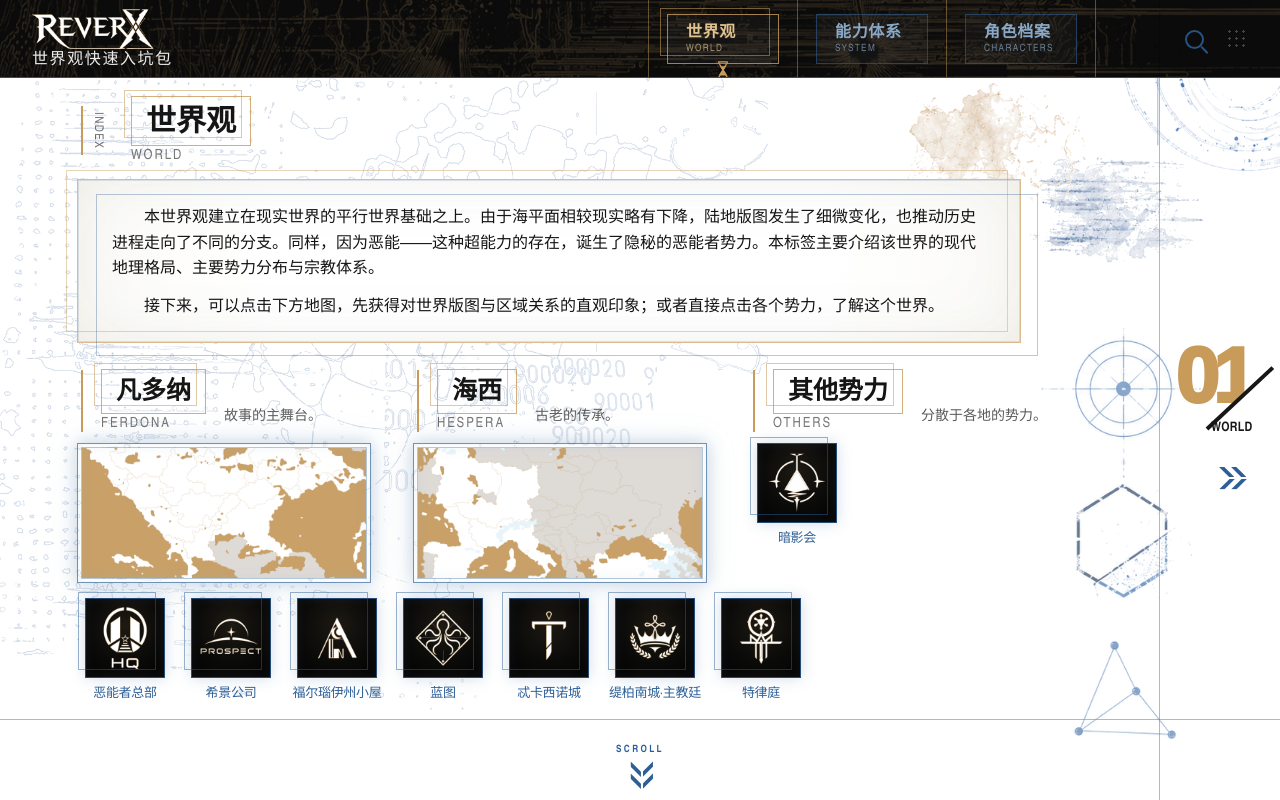
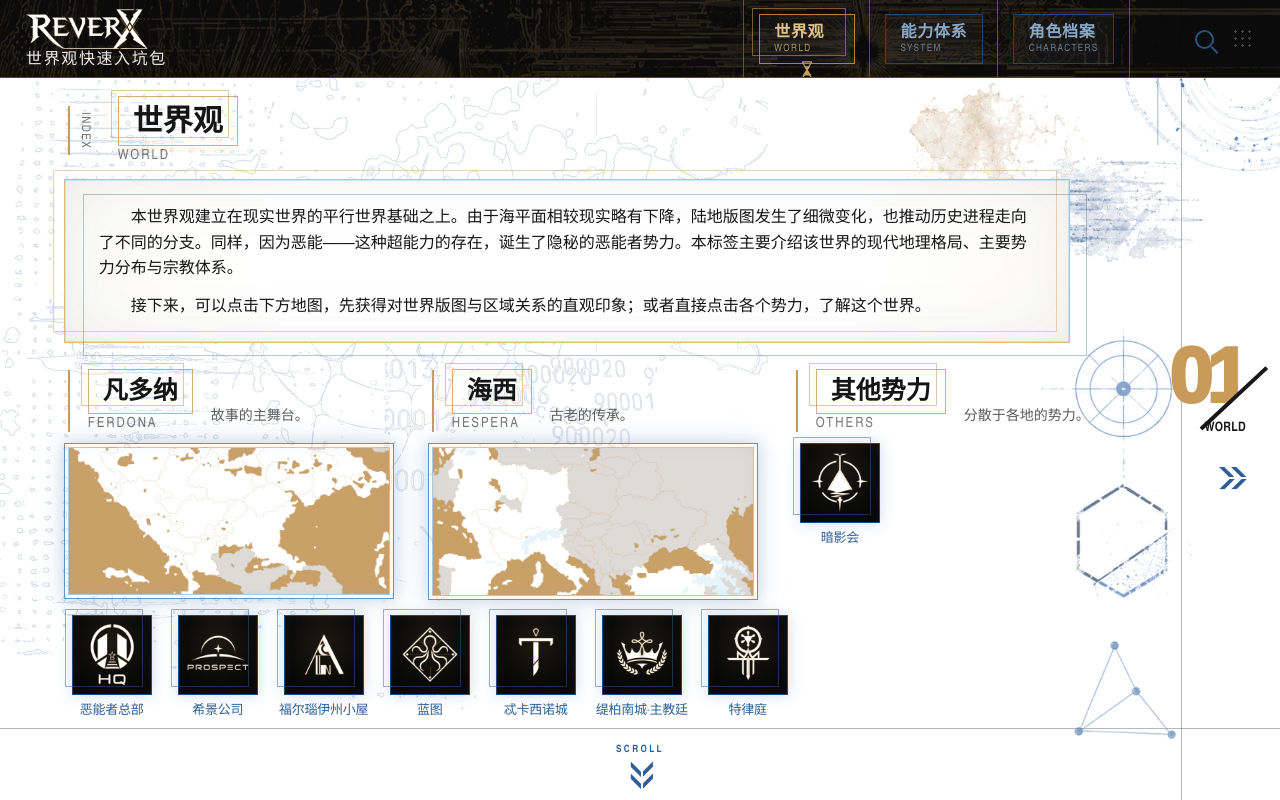
Before and after one commit to ruoyangw-030201/reverx-wiki, an Astro site: page /world in a window 1280 px wide. Built offline with nearby package versions, Linux system fonts and the light colour scheme; Astro itself is replaced by a stand-in of ours.

Commit message:
Ajust Size & FavSVG

```diff
--- a/src/layouts/BaseLayout.astro
+++ b/src/layouts/BaseLayout.astro
@@ -12,6 +12,7 @@
     <meta charset="UTF-8" />
     <meta name="viewport" content="width=device-width, initial-scale=1.0" />
     <meta name="description" content={description} />
+    <link rel="icon" type="image/svg+xml" sizes="any" href="/reverx-favicon.svg" />
     <title>ReverX世界观快速入坑包</title>
   </head>
 
--- a/src/styles/archive-heading.css
+++ b/src/styles/archive-heading.css
@@ -8,7 +8,7 @@
   row-gap: 2px;
   width: fit-content;
   max-width: min(720px, calc(100% - 112px));
-  margin: 4px 0 0 72px;
+  margin: 4px 0 0 var(--archive-heading-offset-x, clamp(48px, 4.586vw, 72px));
   padding: 0 4px;
   color: var(--color-ink);
   scroll-margin-top: 112px;
--- a/src/styles/archive/layout.css
+++ b/src/styles/archive/layout.css
@@ -12,25 +12,32 @@
 /* ========== shell ========== */
 
 .archive-shell {
+  --archive-sidebar-track: clamp(190px, 13.758vw, 216px);
+  --archive-shell-gap: clamp(28px, 2.675vw, 42px);
+  --archive-shell-pad-top: clamp(18px, 1.529vw, 24px);
+  --archive-shell-pad-right: clamp(24px, 2.548vw, 40px);
   position: relative;
   z-index: 12;
   display: grid;
-  grid-template-columns: 216px minmax(0, 1fr);
+  grid-template-columns: var(--archive-sidebar-track) minmax(0, 1fr);
   align-items: start;
-  gap: 42px;
-  padding: 24px 40px 160px 0;
+  gap: var(--archive-shell-gap);
+  padding: var(--archive-shell-pad-top) var(--archive-shell-pad-right) 160px 0;
 }
 
 /* ========== content frame ========== */
 
 .archive-content-area {
+  --archive-content-outset-x: clamp(48px, 4.586vw, 72px);
+  --archive-content-outset-width: clamp(58px, 5.478vw, 86px);
+  --archive-heading-offset-x: var(--archive-content-outset-x);
   --archive-heading-frame-offset: -84px;
   --archive-section-gap: 0px;
   position: relative;
   min-height: 0;
-  width: calc(100% + 86px);
+  width: calc(100% + var(--archive-content-outset-width));
   margin-top: 0;
-  margin-left: -72px;
+  margin-left: calc(var(--archive-content-outset-x) * -1);
   padding: 0 0 120px 0;
   z-index: 2;
 }
--- a/src/styles/content/content-frame.css
+++ b/src/styles/content/content-frame.css
@@ -1,5 +1,5 @@
 .content-frame-unit {
-  --content-frame-offset-x: 72px;
+  --content-frame-offset-x: clamp(48px, 4.586vw, 72px);
   --content-frame-main-right: calc(19.5% + var(--content-frame-offset-x));
   position: relative;
   width: 100%;
@@ -9,7 +9,7 @@
   --content-frame-edge-gold: rgba(200, 155, 90, 0.74);
   --content-frame-edge-russet: rgba(143, 93, 53, 0.74);
   --content-frame-edge-blue: rgba(45, 95, 150, 0.68);
-  --content-frame-offset-x: 72px;
+  --content-frame-offset-x: clamp(48px, 4.586vw, 72px);
   --content-frame-offset-y: 28px;
   --content-frame-box-height: 250px;
   --content-frame-frame-top: 126px;
@@ -34,6 +34,11 @@
   --content-frame-body-right: calc(23% + 36px + var(--content-frame-offset-x));
   --content-frame-icon-top: 34px;
   --content-frame-icon-right: 18px;
+  --content-frame-icon-stack-width: clamp(230px, 19.108vw, 300px);
+  --content-frame-icon-stack-height: clamp(270px, 22.42vw, 352px);
+  --content-frame-icon-image-width: clamp(190px, 15.924vw, 250px);
+  --content-frame-icon-image-multiple-width: clamp(116px, 9.554vw, 150px);
+  --content-frame-figure-height: clamp(650px, 63.694vw, 1000px);
   position: relative;
   width: 100%;
   min-height: max(var(--content-frame-visual-height), var(--content-frame-measure-height));
@@ -52,7 +57,11 @@
 }
 
 .content-frame:has(.content-frame-measure-layer .content-frame-icon-stack) {
-  --content-frame-measure-height: calc(var(--content-frame-icon-top) + 352px);
+  --content-frame-measure-height: calc(var(--content-frame-icon-top) + var(--content-frame-icon-stack-height));
+}
+
+.content-frame:has(.content-frame-icon-stack.is-figure) {
+  --content-frame-body-right: max(calc(23% + 36px + var(--content-frame-offset-x)), 360px);
 }
 
 .content-frame-decor-underlay {
@@ -171,8 +180,8 @@
   right: var(--content-frame-icon-right);
   top: var(--content-frame-icon-top);
   z-index: 5;
-  width: 300px;
-  height: var(--content-frame-icon-stack-height, 352px);
+  width: var(--content-frame-icon-stack-width);
+  height: var(--content-frame-icon-stack-height);
   isolation: isolate;
 }
 
@@ -281,12 +290,12 @@
 
 .content-frame-icon-image {
   display: block;
-  width: 250px;
+  width: var(--content-frame-icon-image-width);
   object-fit: contain;
 }
 
 .content-frame-icon-media.is-multiple .content-frame-icon-image {
-  width: 150px;
+  width: var(--content-frame-icon-image-multiple-width);
 }
 
 .content-frame-icon-media.is-figure {
@@ -308,7 +317,7 @@
 
 .content-frame-icon-media.is-figure .content-frame-icon-image {
   width: auto;
-  height: 1000px;
+  height: var(--content-frame-figure-height);
   max-width: none;
   max-height: none;
   object-fit: contain;
@@ -592,7 +601,7 @@
 }
 
 .content-frame-next-link-standalone {
-  --content-frame-next-right: calc(19.5% + 72px);
+  --content-frame-next-right: calc(19.5% + clamp(48px, 4.586vw, 72px));
   margin: 0 var(--content-frame-next-right) 0 auto;
 }
 
--- a/src/styles/content/content.css
+++ b/src/styles/content/content.css
@@ -24,7 +24,8 @@
 
 .archive-table-wrap {
   width: 100%;
-  overflow: visible;
+  overflow-x: auto;
+  overflow-y: visible;
   margin: 14px 0 22px;
 }
 
--- a/src/styles/headbar.css
+++ b/src/styles/headbar.css
@@ -1,15 +1,23 @@
 /* ========== shared headbar ========== */
 
 .archive-headbar {
+  --archive-headbar-brand-track: clamp(300px, 30.573vw, 480px);
+  --archive-headbar-actions-track: clamp(96px, 8.917vw, 140px);
+  --archive-headbar-pad-x: clamp(20px, 2.038vw, 32px);
+  --archive-headbar-nav-gap: clamp(10px, 1.146vw, 18px);
+  --archive-headbar-nav-pad-right: clamp(6px, 0.764vw, 12px);
+  --archive-headbar-item-min-width: clamp(96px, 7.134vw, 112px);
+  --archive-headbar-item-pad-x: clamp(12px, 1.146vw, 18px);
+  --archive-headbar-actions-gap: clamp(14px, 1.401vw, 22px);
   position: relative;
   z-index: 20;
   isolation: isolate;
   overflow: hidden;
   height: 78px;
   display: grid;
-  grid-template-columns: 480px 1fr 140px;
+  grid-template-columns: var(--archive-headbar-brand-track) minmax(0, 1fr) var(--archive-headbar-actions-track);
   align-items: center;
-  padding: 0 32px;
+  padding: 0 var(--archive-headbar-pad-x);
   background: rgba(2, 2, 2, 0.96);
   border-bottom: 1px solid rgba(200, 155, 90, 0.42);
 }
@@ -76,11 +84,11 @@
   position: relative;
   display: flex;
   justify-content: flex-end;
-  gap: 18px;
+  gap: var(--archive-headbar-nav-gap);
   height: 100%;
   align-items: center;
   margin-left: auto;
-  padding-right: 12px;
+  padding-right: var(--archive-headbar-nav-pad-right);
 }
 
 .archive-topnav::before {
@@ -106,9 +114,9 @@
   align-items: flex-start;
   justify-content: center;
   gap: 4px;
-  min-width: 112px;
+  min-width: var(--archive-headbar-item-min-width);
   height: 50px;
-  padding: 0 18px;
+  padding: 0 var(--archive-headbar-item-pad-x);
   color: var(--color-blue-light);
   border: 1px solid rgba(45, 95, 150, 0.56);
   background: rgba(255, 255, 255, 0.03);
@@ -197,7 +205,7 @@
   display: flex;
   justify-content: flex-end;
   align-items: center;
-  gap: 22px;
+  gap: var(--archive-headbar-actions-gap);
 }
 
 .archive-search-icon {
--- a/src/styles/index.css
+++ b/src/styles/index.css
@@ -1,4 +1,10 @@
 .archive-index-page {
+  --index-side-rail-width: clamp(88px, 7.643vw, 120px);
+  --index-bottom-rail-height: clamp(60px, 8.889vh, 80px);
+  --index-content-inset-x: clamp(48px, 4.586vw, 72px);
+  --index-intro-gutter-x: clamp(118px, 11.21vw, 176px);
+  --index-grid-gap: clamp(28px, 2.675vw, 42px);
+  --index-character-grid-gap: clamp(24px, 2.166vw, 34px);
   height: 100svh;
   min-height: 0;
   overflow: hidden;
@@ -21,14 +27,14 @@
 .index-fixed-line-vertical {
   top: 0;
   bottom: 0;
-  right: 120px;
+  right: var(--index-side-rail-width);
   width: 1px;
 }
 
 .index-fixed-line-horizontal {
   left: 0;
   right: 0;
-  bottom: 80px;
+  bottom: var(--index-bottom-rail-height);
   height: 1px;
 }
 
@@ -59,7 +65,7 @@
 
 .index-side-mark {
   position: absolute;
-  right: -35px;
+  right: calc(var(--index-side-rail-width) * -0.292);
   top: 50%;
   transform: translateY(-50%);
   width: 154px;
@@ -176,7 +182,8 @@
 }
 
 .archive-index-content {
-  width: calc(100% - 120px);
+  --archive-heading-offset-x: var(--index-content-inset-x);
+  width: calc(100% - var(--index-side-rail-width));
   margin-left: 5px;
   min-height: 0;
   padding-bottom: 0;
@@ -187,8 +194,8 @@
 }
 
 .archive-index-intro-box {
-  width: min(1160px, calc(100% - 176px));
-  margin: 14px 0 0 72px;
+  width: min(1160px, calc(100% - var(--index-intro-gutter-x)));
+  margin: 14px 0 0 var(--index-content-inset-x);
   --content-frame-simple-padding: 24px 34px;
   --content-frame-simple-line-height: 1.7;
 }
@@ -210,27 +217,27 @@
   display: grid;
   grid-template-columns: minmax(0, 1.2fr) minmax(0, 1.2fr) minmax(304px, 0.78fr);
   align-items: start;
-  gap: 42px;
-  width: min(1420px, calc(100% - 144px));
-  margin: 26px 0 0 72px;
+  gap: var(--index-grid-gap);
+  width: min(1420px, calc(100% - (var(--index-content-inset-x) * 2)));
+  margin: 26px 0 0 var(--index-content-inset-x);
 }
 
 .characters-index-grid {
   display: grid;
   grid-template-columns: minmax(0, 1fr);
   align-items: start;
-  gap: 34px;
-  width: min(1280px, calc(100% - 144px));
-  margin: 34px 0 0 72px;
+  gap: var(--index-character-grid-gap);
+  width: min(1280px, calc(100% - (var(--index-content-inset-x) * 2)));
+  margin: 34px 0 0 var(--index-content-inset-x);
 }
 
 .system-index-grid {
   display: grid;
   grid-template-columns: repeat(3, minmax(0, 1fr));
   align-items: start;
-  gap: 42px;
-  width: min(1280px, calc(100% - 144px));
-  margin: 34px 0 0 72px;
+  gap: var(--index-grid-gap);
+  width: min(1280px, calc(100% - (var(--index-content-inset-x) * 2)));
+  margin: 34px 0 0 var(--index-content-inset-x);
 }
 
 .index-section {
@@ -343,8 +350,8 @@
 }
 
 .world-index-entity-strip {
-  width: min(1420px, calc(100% - 144px));
-  margin: 15px 0 0 72px;
+  width: min(1420px, calc(100% - (var(--index-content-inset-x) * 2)));
+  margin: 15px 0 0 var(--index-content-inset-x);
   gap: 16px 10px;
   align-items: flex-start;
 }
--- a/src/styles/secret.css
+++ b/src/styles/secret.css
@@ -25,8 +25,10 @@
 }
 
 .secret-text-box {
-  width: min(980px, calc(100% - 176px));
-  margin: 30px 0 0 72px;
+  --secret-text-offset-x: clamp(48px, 4.586vw, 72px);
+  --secret-text-gutter-x: clamp(118px, 11.21vw, 176px);
+  width: min(980px, calc(100% - var(--secret-text-gutter-x)));
+  margin: 30px 0 0 var(--secret-text-offset-x);
   --content-frame-simple-padding: 44px 56px 52px;
   --content-frame-next-right: 0px;
   --content-frame-simple-line-height: 1.8;
--- a/src/styles/world-map.css
+++ b/src/styles/world-map.css
@@ -66,13 +66,17 @@
 }
 
 .world-map-lower {
+  --world-map-sidebar-track: clamp(190px, 13.758vw, 216px);
+  --world-map-shell-gap: clamp(28px, 2.675vw, 42px);
+  --world-map-shell-pad-top: clamp(18px, 1.529vw, 24px);
+  --world-map-shell-pad-right: clamp(24px, 2.548vw, 40px);
   position: relative;
   z-index: 3;
   display: grid;
-  grid-template-columns: 216px minmax(0, 1fr);
+  grid-template-columns: var(--world-map-sidebar-track) minmax(0, 1fr);
   align-items: start;
-  gap: 42px;
-  padding: 24px 40px 160px 0;
+  gap: var(--world-map-shell-gap);
+  padding: var(--world-map-shell-pad-top) var(--world-map-shell-pad-right) 160px 0;
 }
 
 .world-map-heading {
@@ -87,15 +91,17 @@
 }
 
 .world-map-details {
+  --world-map-content-outset-x: clamp(48px, 4.586vw, 72px);
+  --world-map-content-outset-width: clamp(58px, 5.478vw, 86px);
   --world-map-heading-frame-offset: -84px;
   position: relative;
   min-width: 0;
-  width: calc(100% + 86px);
-  margin-left: -72px;
+  width: calc(100% + var(--world-map-content-outset-width));
+  margin-left: calc(var(--world-map-content-outset-x) * -1);
 }
 
 .world-map-details .world-map-heading {
-  margin-left: 72px;
+  margin-left: var(--world-map-content-outset-x);
 }
 
 .world-map-details > .content-frame-unit {
```
Also changed, not shown: public/reverx-favicon.svg (added).
